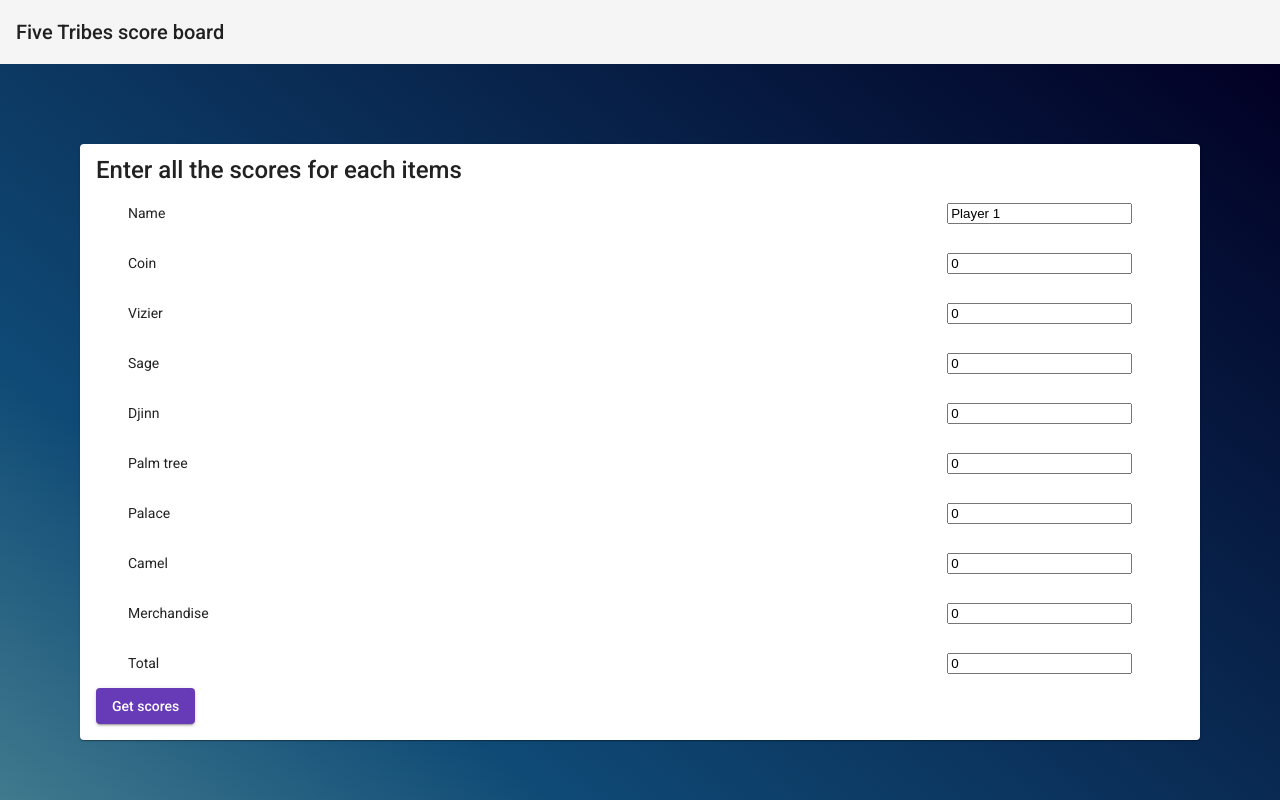
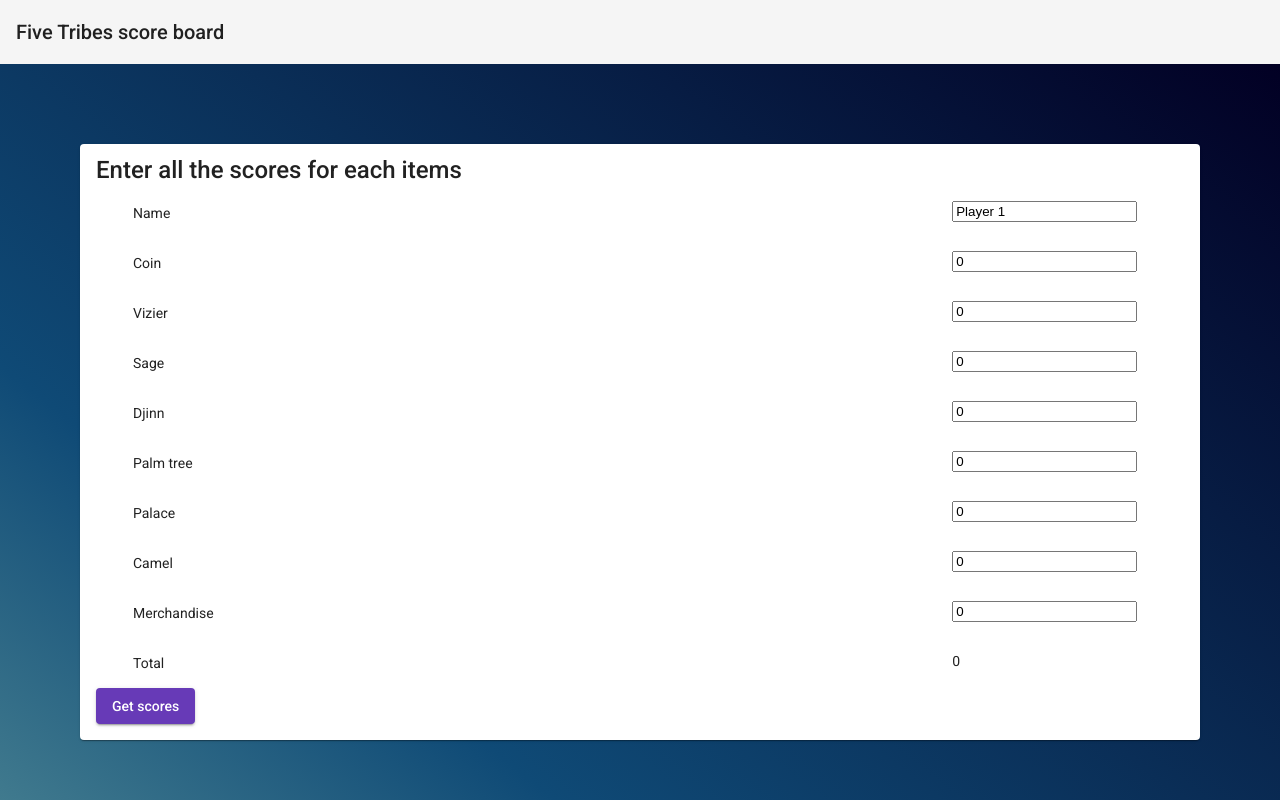
Before and after one commit to tybodoudou/score-board-five-tribes, an Angular app: page /game/1 in a window 1280 px wide. Built offline with nearby package versions, Linux system fonts and the light colour scheme.

Commit message:
Refactor template to use an object and update players

```diff
--- a/src/app/game-score/game-score.component.html
+++ b/src/app/game-score/game-score.component.html
@@ -5,20 +5,25 @@
     <mat-card-content>
         <form #scoreBoard="ngForm" (ngSubmit)="onSubmit(scoreBoard)" novalidate>
             <div class="wrapper">
-                <div *ngFor="let row of gameArrayFormatted; let rowId = index" class="formRow">
+                <div *ngFor="let row of gameKeys; let rowId = index" class="formRow">
                     <div class="formColumn">
                         <div class="formCell">
-                            <mat-label>{{gameArrayFormatted[rowId][1]}}</mat-label>
+                            <mat-label>{{ gameObjectFormatted[row].label }}</mat-label>
                         </div>
                     </div>
-                    <div *ngFor="let column of row[2]; let columnId = index" class="formColumn">
+                    <div *ngFor="let column of gameObjectFormatted[row].playersRow let columnId = index" class="formColumn">
                         <div class="formCell">
+                          <ng-container *ngIf="row !== 'score'; else score">
                             <input
-                            type="{{row[0] === 'name'? 'text' : 'number'}}"
+                            type="{{row === 'name'? 'text' : 'number'}}"
                             matInput
-                            [ngModel]="gameArrayFormatted[rowId][2][columnId]"
-                            id="{{gameArrayFormatted[rowId][0]}}-{{columnId}}"
-                            name="{{gameArrayFormatted[rowId][0]}}-{{columnId}}">
+                            [(ngModel)]="gameService.playersListItem[columnId][row]"
+                            id="{{ row }}-{{ columnId }}"
+                            name="{{ row }}-{{ columnId }}">
+                          </ng-container>
+                          <ng-template #score>
+                            {{ gameObjectFormatted[row].playersRow[columnId] }}
+                          </ng-template>
                         </div>
                     </div>
                 </div>
--- a/src/app/game-score/game-score.component.scss
+++ b/src/app/game-score/game-score.component.scss
@@ -16,5 +16,11 @@
     .formColumn {
       min-width: 20%;
     }
-    .formCell {}
+    .formCell {
+      min-height: 24px;
+      padding: 5px;
+      mat-label {
+        line-height: 24px;
+      }
+    }
 }
--- a/src/app/game-score/game-score.component.ts
+++ b/src/app/game-score/game-score.component.ts
@@ -11,13 +11,14 @@
 })
 export class GameScoreComponent implements OnInit, OnDestroy {
   routeSubscription$ = new Subscription();
-  gameArrayFormatted = [];
+  gameObjectFormatted = {};
+  gameKeys = [];
 
   scoreBoardTitle = 'Enter all the scores for each items';
 
   constructor(
     private activatedRoute: ActivatedRoute,
-    private gameService: GameService
+    public gameService: GameService
     ) { }
 
   ngOnInit(): void {
@@ -25,14 +26,17 @@
       (param) => {
         this.gameService.setPlayerNumber(+param.id);
         this.gameService.initPlayers();
-        this.gameArrayFormatted = this.gameService.formatGameArray();
+        this.gameObjectFormatted = this.gameService.formatGameObject();
+        // to get the key and keep the order ( |keyvalue doesn't work like that)
+        this.gameKeys = Object.keys(this.gameObjectFormatted);
       }
     );
   }
 
   onSubmit(form: NgForm) {
     console.log(form.value);
-    console.log(this.gameArrayFormatted);
+    console.log(this.gameObjectFormatted);
+    console.log(this.gameService.playersListItem);
   }
 
   ngOnDestroy(): void {
--- a/src/app/services/game.service.ts
+++ b/src/app/services/game.service.ts
@@ -24,7 +24,7 @@
     score: { isActivated: true, name: 'Total' }
   };
 
-  gameArrayFormatted = [];
+  gameFormatted = {};
 
   constructor() { }
 
@@ -54,7 +54,7 @@
     return this.playersListItem;
   }
 
-  formatGameArray() {
+  formatGameObject() {
     for (const keyName in this.listCategories) {
       if (this.listCategories.hasOwnProperty(keyName)) {
         const value = this.listCategories[keyName];
@@ -63,11 +63,15 @@
            for (let i = 0; i < this.playersNumber; i++) {
              categoryRow.push(this.playersListItem[i][keyName]);
            }
-           this.gameArrayFormatted.push([keyName, value.name, categoryRow]);
+           this.gameFormatted[keyName] = {
+               label: value.name,
+               playersRow: categoryRow
+             };
          }
       }
    }
-    console.log(this.gameArrayFormatted);
-    return this.gameArrayFormatted;
+    console.log(this.gameFormatted);
+    console.log(Object.keys(this.gameFormatted));
+    return this.gameFormatted;
   }
 }
```
